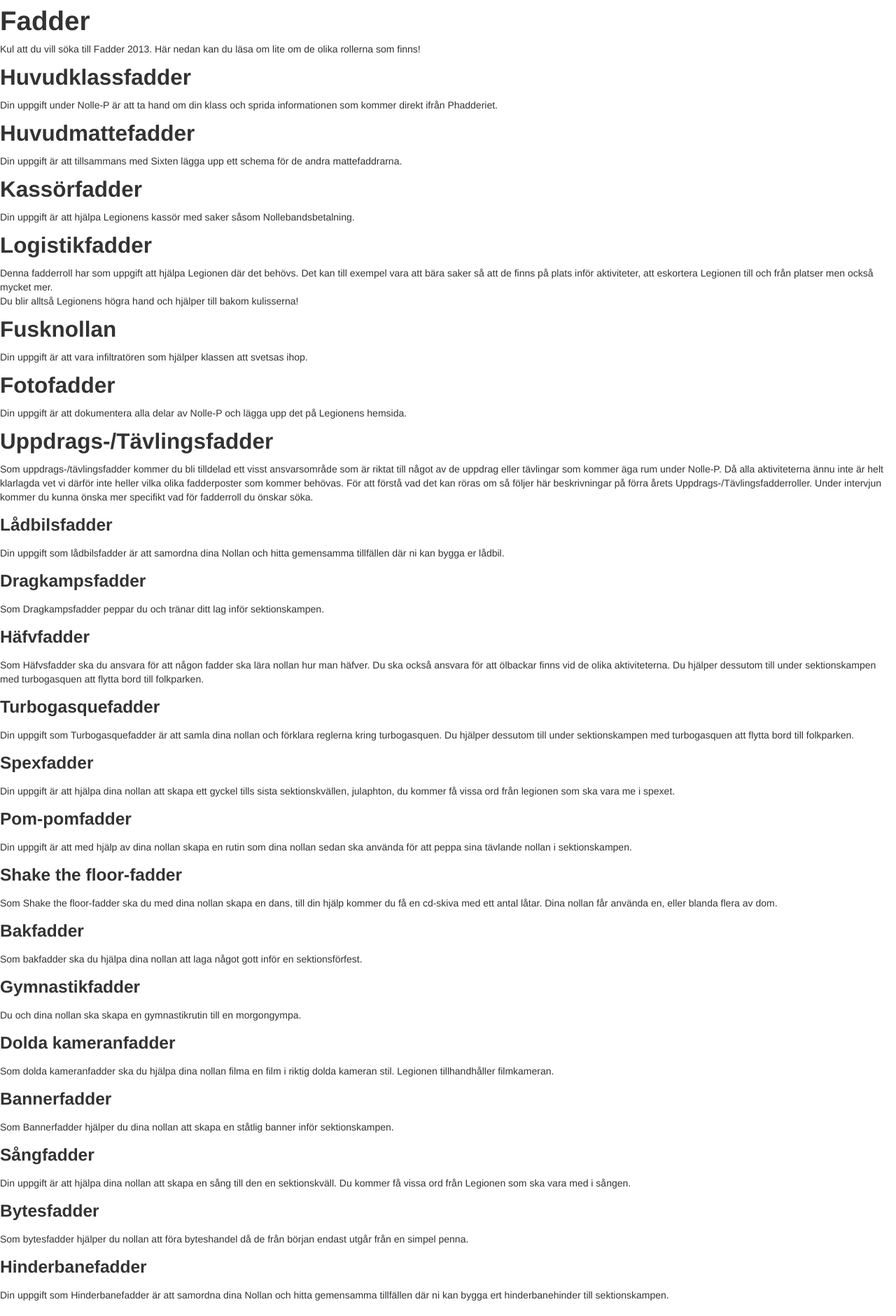
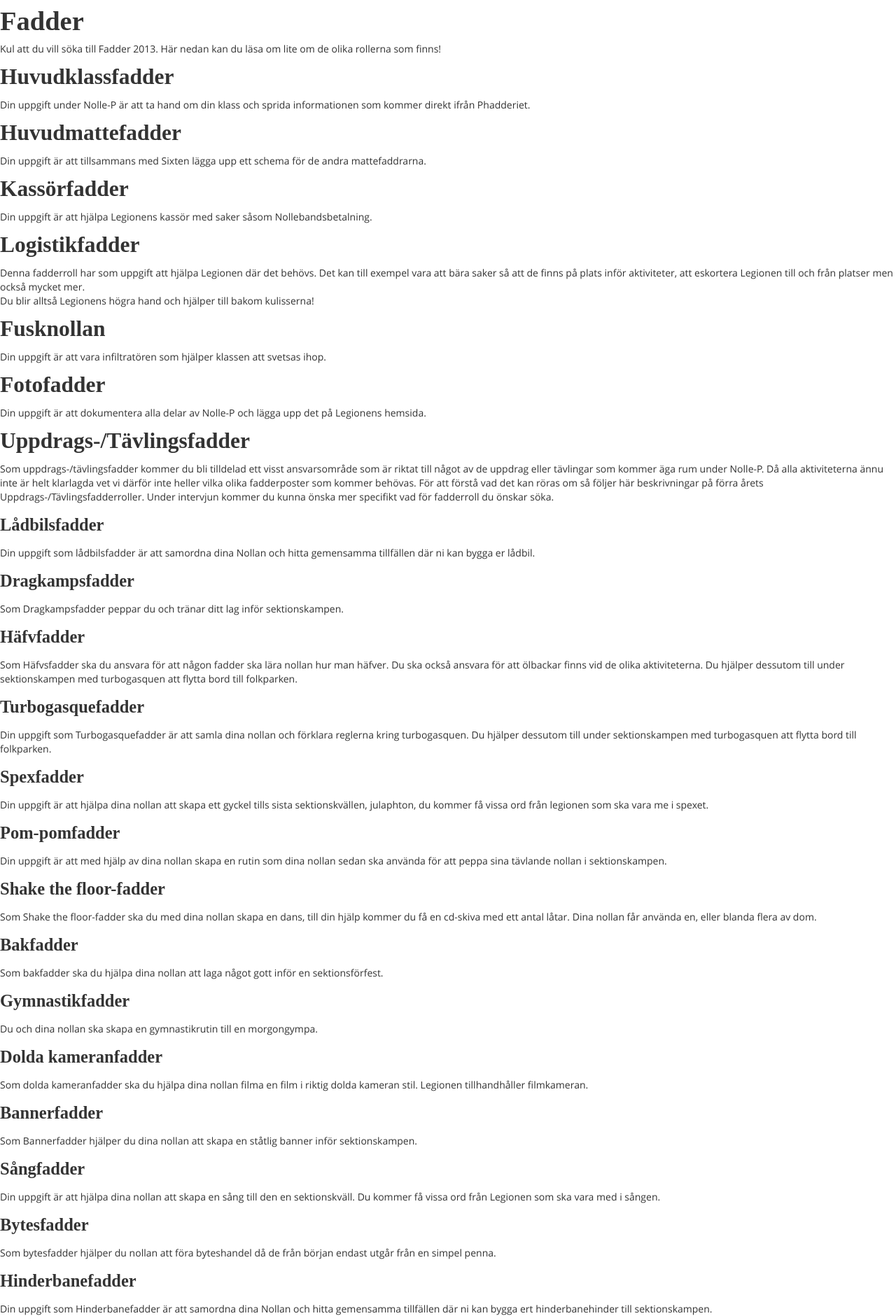
Before and after one commit to klaseskilson/mottagningen, a CodeIgniter app: page /index.php/fadder/info in a window 1280 px wide. Shown: the whole page at 70% size. Before the commit the page ends 1858 px from the top, so only its background shows below. Run offline with CodeIgniter, Linux system fonts and the light colour scheme; some web fonts are replaced.

Commit message:
Content container styled, ads loaded

```diff
--- a/application/views/templates/new_footer.php
+++ b/application/views/templates/new_footer.php
@@ -1,5 +1,4 @@
 <?php // footer ?>
-	<div class="clearfix"></div>
 	<div id="footer">
 		<div class="wrapper">
 			<p>
@@ -12,8 +11,10 @@
 
 <!-- legionens swaga animationer -->
 <script src="/web/js/animate.js" type="text/javascript"></script>
+<script src="/script/ads/leg/script.js" type="text/javascript"></script>
 <script>
 	init();
+	initads("adswrapper");
 </script>
 </body>
 </html>
--- a/web/css/_mixins.scss
+++ b/web/css/_mixins.scss
@@ -4,10 +4,10 @@
 //
 // Use, modify, do what the fuck you want with it. Released under the WTFPL license. (http://www.wtfpl.net/)
 
-@mixin rounded($vert, $horz, $radius: 10px) {
-  border-#{$vert}-#{$horz}-radius: $radius;
-  -moz-border-radius-#{$vert}#{$horz}: $radius;
-  -webkit-border-#{$vert}-#{$horz}-radius: $radius;
+@mixin roundcorners($radius: 10px) {
+    -moz-border-radius: $radius;    // firefox
+    -webkit-border-radius: $radius; // safari/chrome
+    border-radius: $radius;         // CSS3, works in IE9
 }
 
 @mixin transition($what: all, $time: 0.3s) {
@@ -64,5 +64,5 @@
 
 @mixin opensans{
 	-webkit-font-smoothing: subpixel-antialiased;
-	font-familly: "Open Sans", sans-serif;
+	font-family: "Open Sans", sans-serif;
 }
--- a/web/css/style.css
+++ b/web/css/style.css
@@ -4,9 +4,6 @@
  *
  * Är nollan eller faddern nyfiken? Ojoj!
  */
-/*
-	RESET
-*/
 /*
 	Typsnitt
 */
@@ -22,13 +19,19 @@
   font-weight: 400;
   src: local("PrinceofPersia"), local("Prince of Persia"), url(/web/fonts/princeofpersia.ttf) format("truetype"); }
 
+@font-face {
+  font-family: 'Fauna One';
+  font-style: normal;
+  font-weight: 400;
+  src: local("Fauna One"), local("FaunaOne-Regular"), url(http://themes.googleusercontent.com/static/fonts/faunaone/v1/cSd7NBXNFQWK4oX1706dY7O3LdcAZYWl9Si6vvxL-qU.woff) format("woff"); }
+
 html, body, #sun {
   height: 100%;
   margin: 0; }
 
 body {
   -webkit-font-smoothing: subpixel-antialiased;
-  font-familly: "Open Sans", sans-serif; }
+  font-family: "Open Sans", sans-serif; }
   body #sun {
     display: none;
     width: 100%; }
@@ -69,17 +72,30 @@ body {
 #container {
   height: 100%;
   position: relative; }
+  #container h1, #container h2, #container h3, #container h4, #container h5 {
+    font-family: 'Fauna One', serif;
+    -webkit-font-smoothing: subpixel-antialiased; }
+  #container p {
+    font-size: 100%;
+    -webkit-font-smoothing: subpixel-antialiased;
+    font-family: "Open Sans", sans-serif; }
+  #container .wrapper {
+    width: 60%;
+    margin: 0 auto; }
   #container #footer {
-    position: absolute;
-    bottom: 0;
     height: 200px;
     width: 100%;
     background-image: url(/web/img/desert.png);
     background-repeat: repeat-x;
-    background-position: bottom; }
-  #container .wrapper {
-    width: 60%;
-    margin: 0 auto; }
+    background-position: bottom;
+    margin: 30px 0 0; }
+  #container .maincontent {
+    background: #e6e6e6;
+    margin: 0;
+    padding: 10px;
+    -moz-border-radius: 10px;
+    -webkit-border-radius: 10px;
+    border-radius: 10px; }
 
 /*****************
  MISC
@@ -102,14 +118,14 @@ body {
     letter-spacing: 0.03em; }
 
 /***************************************
- SO FLUFFYYYYYYYYY! http://youtu.be/SNLJDR-XbVY?t=2s
+ SO FLUFFYYYYYY! http://youtu.be/SNLJDR-XbVY?t=2s
  ***************************************/
 #clouds {
   position: relative;
   background-repeat: no-repeat;
   z-index: 21;
   width: 100%;
-  height: 300px;
+  height: 250px;
   top: 0;
   display: none; }
   #clouds.animate {
@@ -122,9 +138,12 @@ body {
 /***************************************
  OM NÅGON HAR EN LITEN KLEN SKÄRM
  ***************************************/
-@media (min-width: 979px) and (max-width: 1200px) {
+@media (min-width: 979px) and (max-width: 1280px) {
   .wrapper {
     width: 80% !important; } }
 @media (max-width: 979px) {
   .wrapper {
-    width: 90% !important; } }
+    width: 90% !important; }
+
+  #clouds {
+    height: 200px !important; } }
--- a/web/css/style.scss
+++ b/web/css/style.scss
@@ -5,9 +5,7 @@
  * Är nollan eller faddern nyfiken? Ojoj!
  */
 
-/*
-	RESET
-*/
+// importera mixins
 @import "mixins";
 
 // VARIABLER
@@ -27,6 +25,12 @@ $darkred: #800000;
 	font-style: normal;
 	font-weight: 400;
 	src: local('PrinceofPersia'), local('Prince of Persia'), url(/web/fonts/princeofpersia.ttf) format('truetype');
+}
+@font-face {
+  font-family: 'Fauna One';
+  font-style: normal;
+  font-weight: 400;
+  src: local('Fauna One'), local('FaunaOne-Regular'), url(http://themes.googleusercontent.com/static/fonts/faunaone/v1/cSd7NBXNFQWK4oX1706dY7O3LdcAZYWl9Si6vvxL-qU.woff) format('woff');
 }
 
 html, body, #sun {
@@ -61,19 +65,33 @@ body {
 	height: 100%;
 	position: relative;
 
+	h1, h2, h3, h4, h5 {
+		font-family: 'Fauna One', serif;
+		-webkit-font-smoothing: subpixel-antialiased;
+	}
+	p {
+		font-size: 100%;
+
+		@include opensans();
+	}
+	.wrapper {
+		width: 60%;
+		margin: 0 auto;
+	}
 	#footer {
-		position: absolute;
-		bottom: 0;
 		height: 200px;
 		width: 100%;
 		background-image: url(/web/img/desert.png);
 		background-repeat: repeat-x;
 		background-position: bottom;
+		margin: 30px 0 0;
 	}
+	.maincontent {
+		background: darken(#fff, 10%);
+		margin: 0;
+		padding: 10px;
 
-	.wrapper {
-		width: 60%;
-		margin: 0 auto;
+		@include roundcorners();
 	}
 }
 
@@ -100,14 +118,14 @@ body {
 
 
 /***************************************
- SO FLUFFYYYYYYYYY! http://youtu.be/SNLJDR-XbVY?t=2s
+ SO FLUFFYYYYYY! http://youtu.be/SNLJDR-XbVY?t=2s
  ***************************************/
 #clouds {
 	position: relative;
 	background-repeat: no-repeat;
 	z-index: 21;
     width: 100%;
-    height: 300px;
+    height: 250px;
     top: 0;
     display: none;
 
@@ -127,7 +145,7 @@ body {
 @media only screen and (max-width: 480px) {
 
 }
-@media (min-width: 979px) and (max-width: 1200px) {
+@media (min-width: 979px) and (max-width: 1280px) {
 	.wrapper {
 		width: 80% !important;
 	}
@@ -136,4 +154,7 @@ body {
 	.wrapper {
 		width: 90% !important;
 	}
+	#clouds {
+		height: 200px !important;
+	}
 }
```
Also changed, not shown: application/views/new.php (+13 -10 lines), web/js/animate.js.
